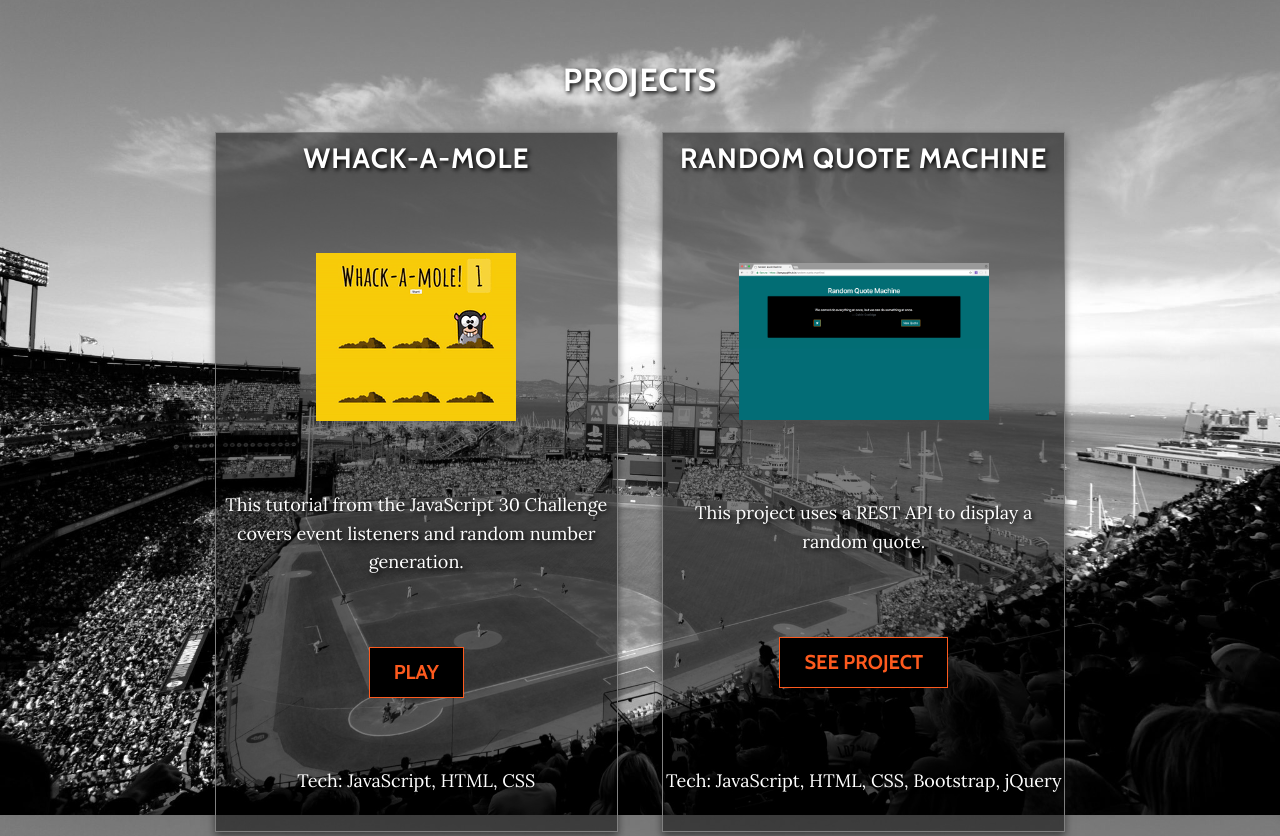
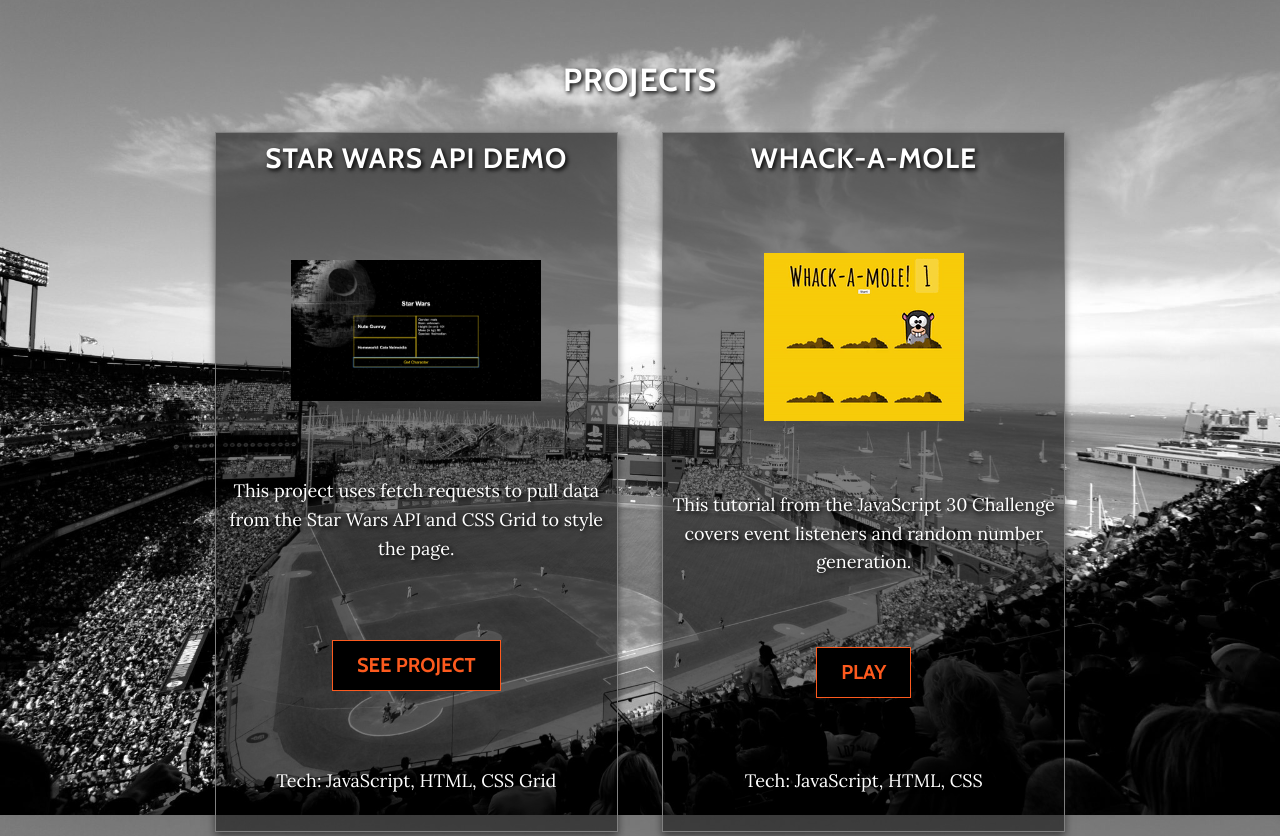
Before and after one commit to jtanyag/jtanyag.github.io, a website: page index.html in a window 1280 px wide. Shown: the part 1680-2516 px from the top of the page. Drawn offline with nearby package versions, Linux system fonts and the light colour scheme.

Commit message:
adds swapi to projects section

```diff
--- a/index.html
+++ b/index.html
@@ -99,6 +99,13 @@
 				<div class="col-lg-10 offset-md-1">
 				  	<h2>Projects</h2>
 					<div class="pc">
+						<div class="project">
+							<h3>Star Wars API Demo</h3>
+							<p><img src='./img/swapi.png'></p>
+							<p>This project uses fetch requests to pull data from the Star Wars API and CSS Grid to style the page.</p>
+							<p><a href='https://github.com/jtanyag/swapi-demo' class="btn btn-default btn-lg">See Project</a></p>
+							<p>Tech: JavaScript, HTML, CSS Grid</p>
+						</div>
 						<div class="project">
 							<h3>Whack-a-mole</h3>
 							<p><img src='./img/wamdemo.gif'></p>
```
Also changed, not shown: img/swapi.png (added), 2 other files. Lines whose indentation alone changed are shown as unchanged.
